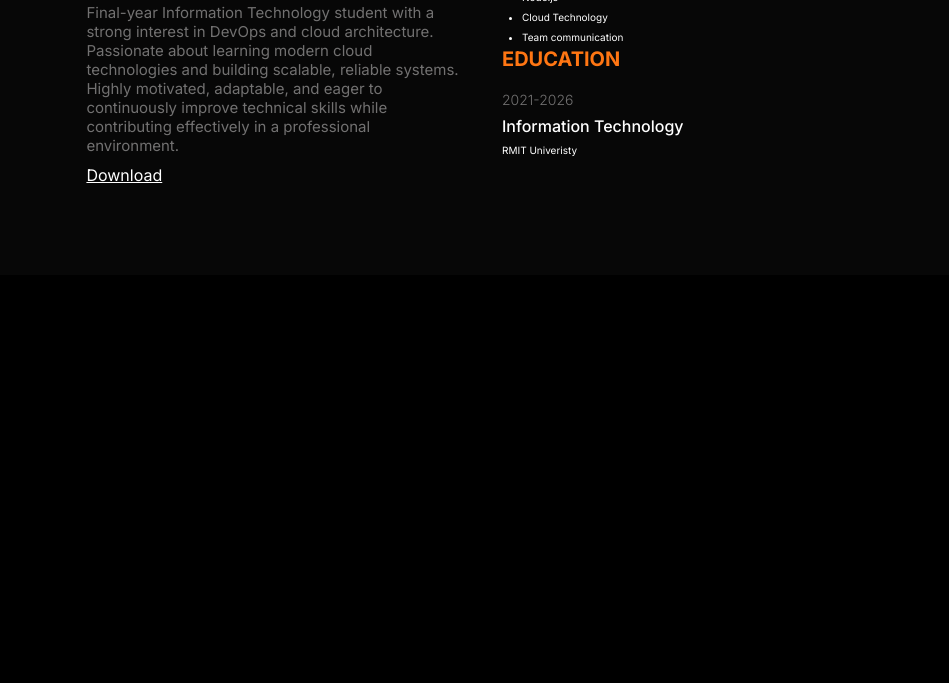
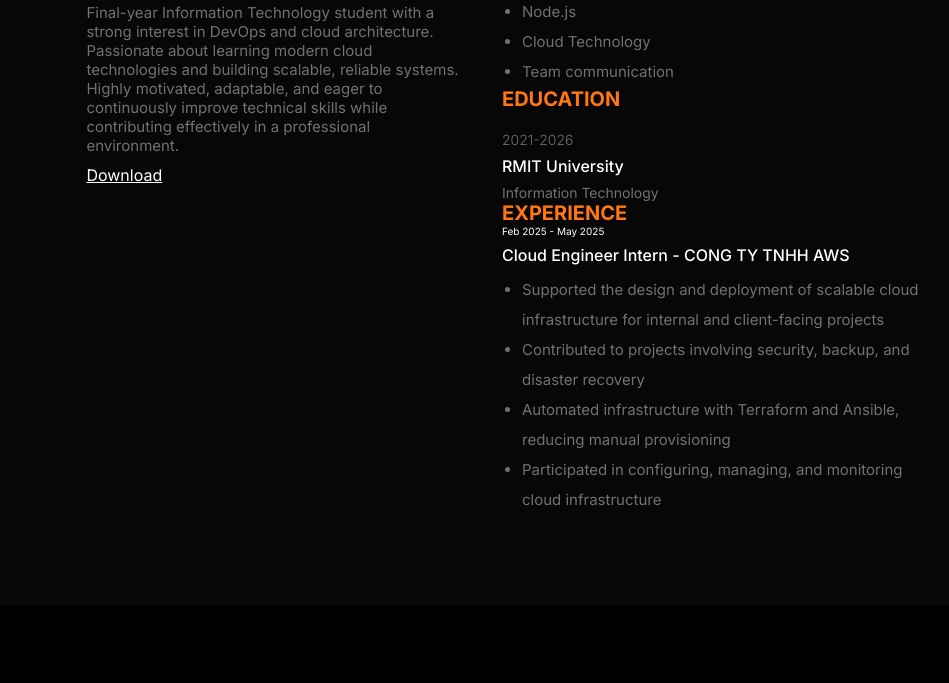
Before and after one commit to linhuni/My-cv, a plain HTML site: page index.html in a window 1280 px wide. Shown: the part 117-800 px from the top of the page, without its empty margins (158-1107 px from the left). Drawn offline with Linux system fonts and the light colour scheme.

Commit message:
add experience

```diff
--- a/index.html
+++ b/index.html
@@ -18,7 +18,7 @@
                         Tang Khanh Linh
                     </h1>
                     <p class="profile_job">Cloud Engineer</p>
-                    <p class="profile_summary">Final-year Information Technology student with a strong interest in DevOps and cloud architecture.
+                    <p class="description">Final-year Information Technology student with a strong interest in DevOps and cloud architecture.
                     Passionate about learning modern cloud technologies and building scalable, reliable systems. Highly motivated, adaptable,
                     and eager to continuously improve technical skills while contributing effectively in a professional environment.</p>
                     <a class="Download" href="./cv.pdf" download="CV.pdf">Download</a>
@@ -28,7 +28,7 @@
         <article class="group1">
             <div class="skills">
                 <h3 class="title">Expertise</h3>
-                <ul class="skill_list">
+                <ul class="skill_list description">
                     <li>Java and JavaScript</li>
                     <li>Node.js</li>
                     <li>Cloud Technology</li>
@@ -39,14 +39,28 @@
                 <h3 class="title">Education</h3>
                 <div class="school_item">
                     <p class="item_pre">2021-2026</p>
-                    <h4 class="item_title">Information Technology</h4>
+                    <h4 class="item_title">RMIT University</h4>
                     <p class="item_subtitle">
-                        RMIT Univeristy
+                        Information Technology
                     </p>
                 </div>
             </div>
+            <div class="experience">
+                <h3 class="title">Experience</h3>
+                <div class="experience_item">
+                    <p class="experience_pre">Feb 2025 - May 2025</p>
+                    <h4 class="item_title">Cloud Engineer Intern - CONG TY TNHH AWS</h4>
+                    <ul class="skill_list description">
+                    <li>Supported the design and deployment of scalable cloud infrastructure for internal and client-facing projects</li>
+                    <li>Contributed to projects involving security, backup, and disaster recovery</li>
+                    <li>Automated infrastructure with Terraform and Ansible, reducing manual provisioning</li>
+                    <li>Participated in configuring, managing, and monitoring cloud infrastructure </li>
+                </ul>
+
+                </div>
+            </div>
         </article>
-        <article class="education"></article>
+        <article class="group2"></article>
         <article class="language"></article>
     </div>
 </body>
--- a/style.css
+++ b/style.css
@@ -24,7 +24,7 @@ a {
     text-decoration: none;
     color: white;
 }
-.profile_summary {
+.description{
     margin-top: 1rem;
     font-size: 1.5rem;
     font-weight: 400;
@@ -48,6 +48,11 @@ a {
     font-weight: 500;
     margin: 0.8rem 0;
 }
+.item_subtitle{
+    font-size: 1.4rem;
+    color: var(--text-color);
+    font-weight: 400;
+}
 /*layouts*/
 .container{
     max-width: 1000px;
@@ -70,6 +75,7 @@ a {
         grid-column: 1 / -1;
         margin-bottom: 2rem;
     }
+
     .group1{
         display: flex;
         gap: 5rem;
```
